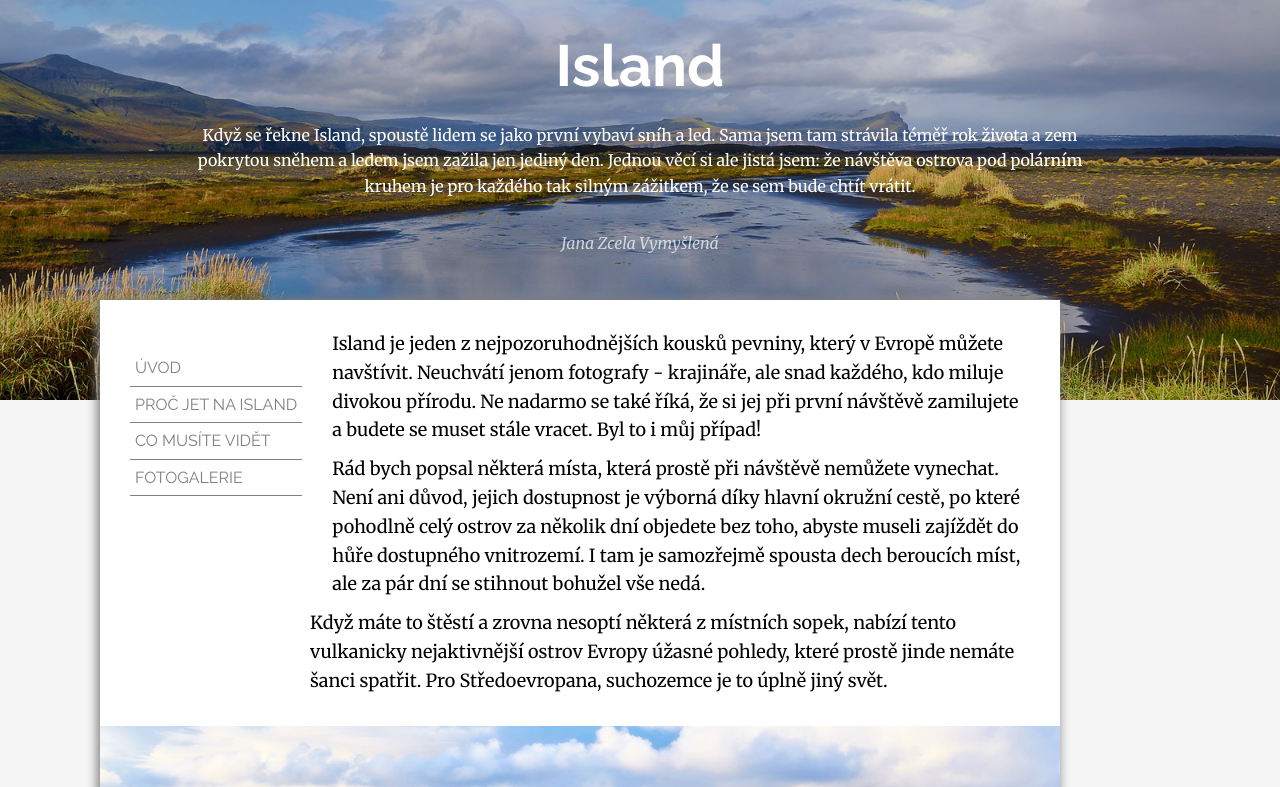
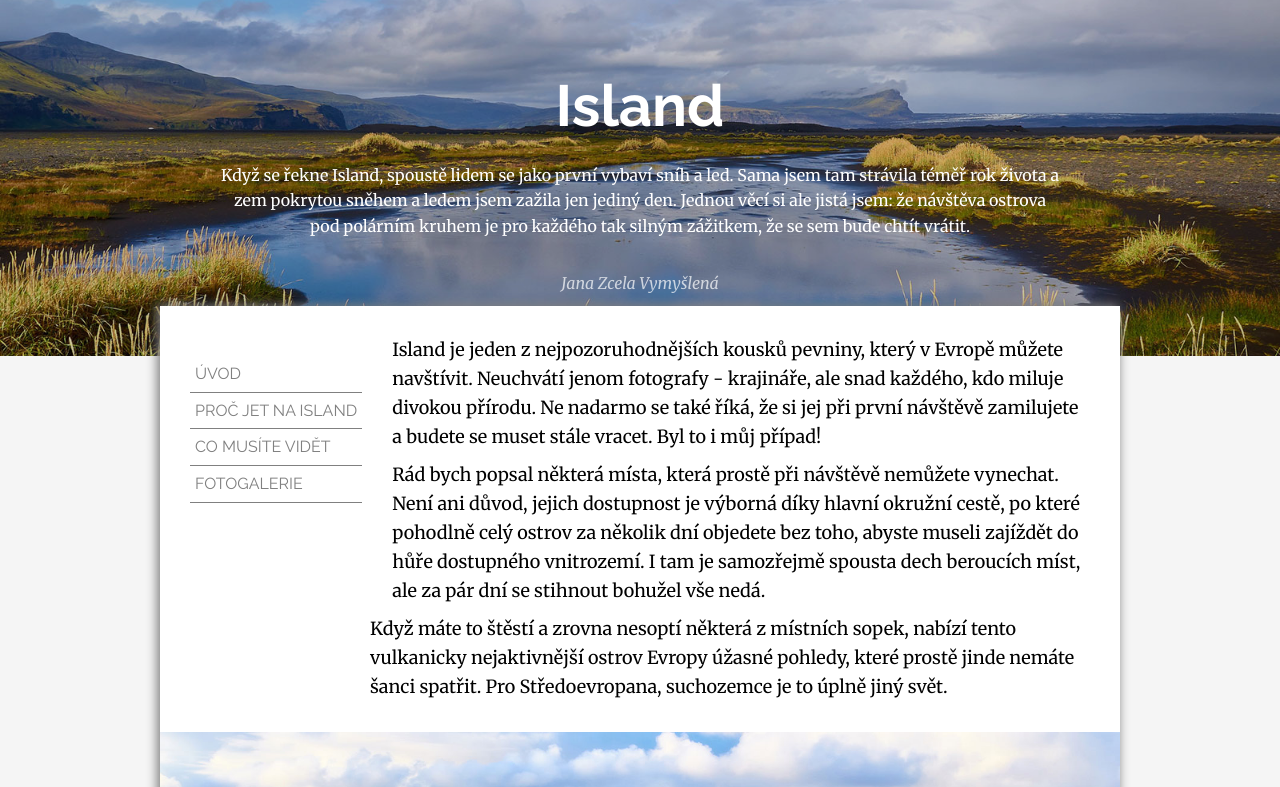
Before and after one commit to tvorimweb-2020-praha-jaro/projekt06-island-TuoloMee, a plain HTML site: page index.html in a window 1280 px wide. Shown: the top 787 px of the page. Drawn offline with Linux system fonts and the light colour scheme.

Commit message:
oprava margin
ve verzi pro desktop:
pro obsah oprava margin na auto, aby byl ve středu
zrušení nastavené pevné výšky bg img
nastavení margin pro titulek a autora

```diff
--- a/style.css
+++ b/style.css
@@ -21,15 +21,16 @@ body {
 /* HLAVICKA */
 
 .hlavicka {
+  background-image: url(images/island-hlavicka.jpg);
   background-position: center;
   background-repeat: no-repeat;
   background-size: cover;
-  background-image: url(images/island-hlavicka.jpg);
   max-width: 100%;
   height: auto;
   position: relative;
   padding: 20px;
   z-index: -1;
+  margin: 0;
 }
 
 .titulek, .perex, .autor {
@@ -270,14 +271,11 @@ h2 {
     flex-basis: calc(100% / 3);
   }
 
-  .hlavicka {
-    margin-bottom: -50px;
-  }
   .obsah {
   max-width: 960px;
-  margin-left: 100px;
-  margin-right: 100px;
-  margin-top: -100px;
+  margin-left: auto;
+  margin-right: auto;
+  margin-top: -50px;
   box-shadow: -2px 0px 10px 1px #808080;
   background-color: white;
   z-index: 4;
@@ -292,21 +290,22 @@ h2 {
   padding-right: 200px
 }
 
-.hlavicka {
-  min-height: 400px;
-}
 .titulek {
   font-size: 58px;
+  margin-top: 40px;
+  padding-top: -20px;
 }
 .perex {
   font-size: 16px;
 }
 .autor {
   font-size: 16px;
+  margin-bottom: 40px;
 }
 .titulek, .perex, .autor {
-  padding-left: 150px;
-  padding-right: 150px;
+  padding-left: 200px;
+  padding-right: 200px;
+  /* margin: 40px; */
 }
 
 
@@ -329,6 +328,7 @@ h2 {
 .paticka {
   background-color: #f5f5f5;
   color: grey;
+  margin-left: 100px;
   }
 
 }
```
